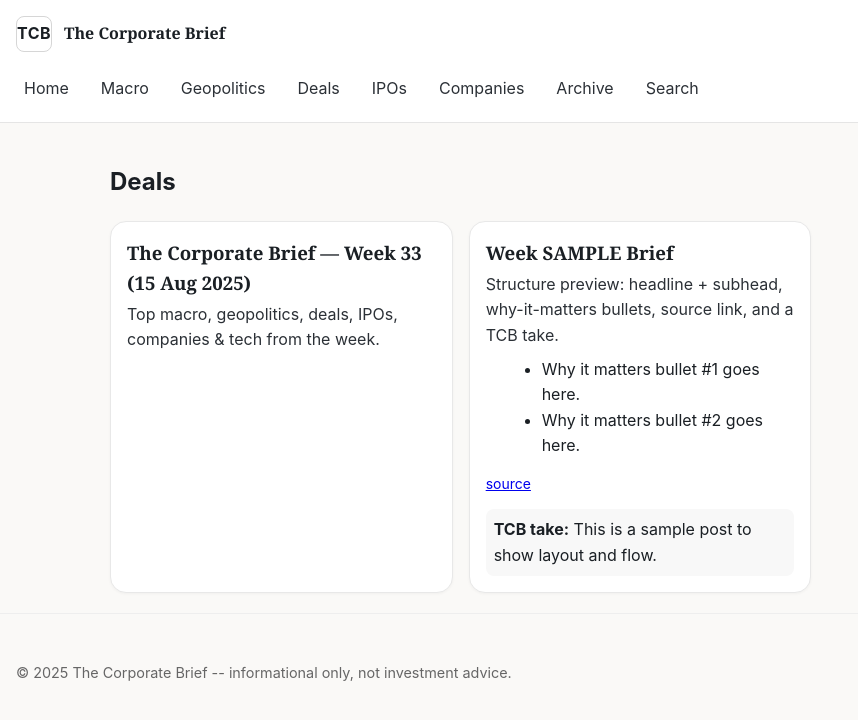
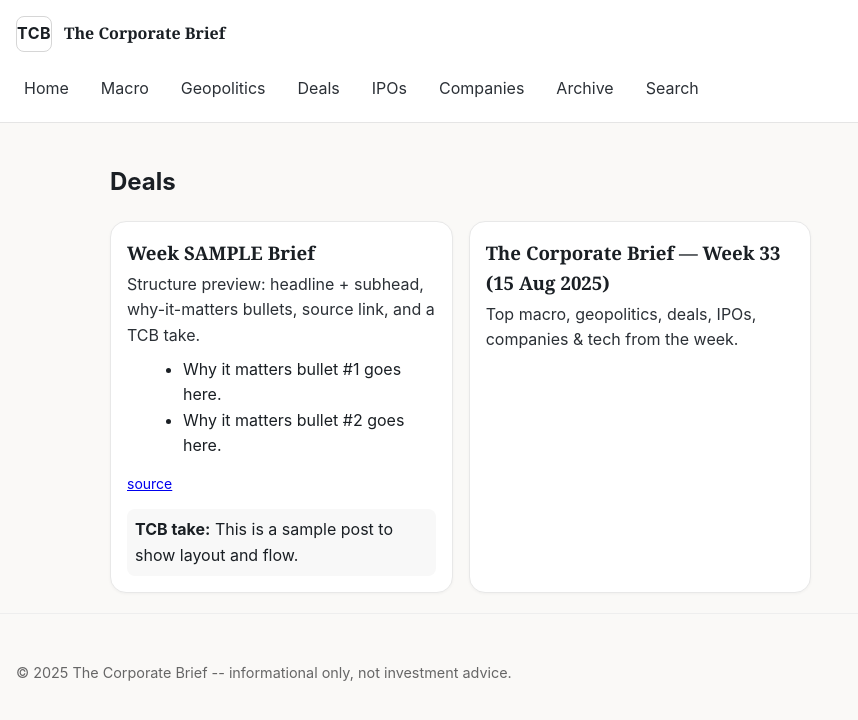
Before and after one commit to TheCorporateBrief/thecorporatebrief.github.io, a Jekyll site: the page built from pages/deals.html, in a window 1280 px wide. Shown: the top 720 px of the page, without its empty margins (0-858 px from the left). Built offline with Jekyll 4.4.1, drawn with Linux system fonts in a browser that asks for light colours.

Commit message:
Update deals.html

```diff
--- a/pages/deals.html
+++ b/pages/deals.html
@@ -4,6 +4,6 @@
 ---
 <h2>Deals</h2>
 <div class="grid">
-{% assign posts_filtered = site.posts | where_exp: "p", "p.categories contains 'deals'" %}
-{% for post in posts_filtered %}{% include card.html post=post %}{% endfor %}
+{% assign list = site.posts | where_exp: "p", "p.categories contains 'deals'" | sort: 'date' | reverse %}
+{% for post in list %}{% include card.html post=post %}{% endfor %}
 </div>
```
